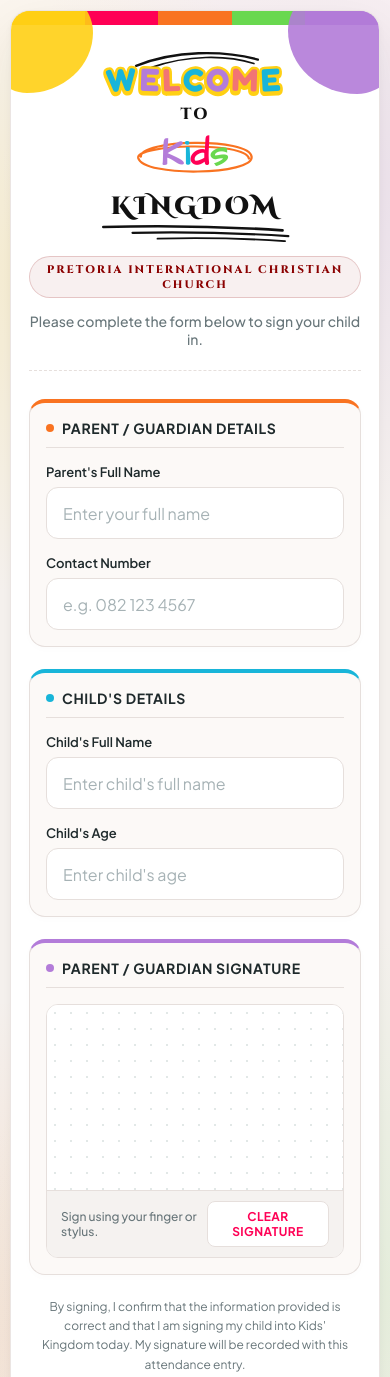
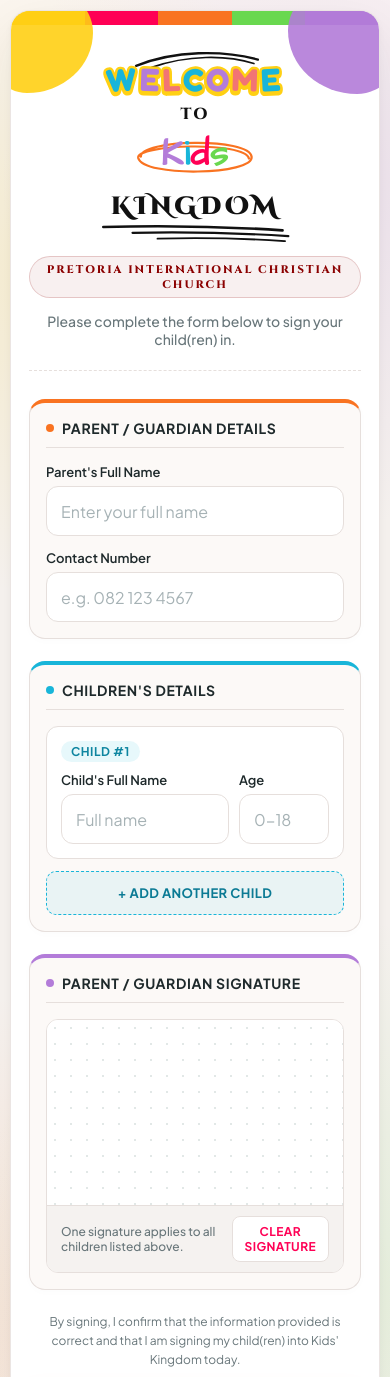
Before and after one commit to lior-adendorff/kids-kingdom-kiosk, a plain HTML site: page Index.html in a window 390 px wide. Shown: the top 1377 px of the page. Drawn offline with Linux system fonts and the light colour scheme.

Commit message:
Refactor HTML structure and improve form handling
Refactor and clean up CSS comments, improve child entry functionality, and update form submission logic.

```diff
--- a/Index.html
+++ b/Index.html
@@ -14,7 +14,6 @@
     }
 
     :root {
-      /* Banner Palette */
       --banner-yellow: #ffd014;
       --banner-magenta: #ff0055;
       --banner-green: #69d84f;
@@ -24,7 +23,6 @@
       --banner-coral: #f27474;
       --crimson-crest: #8b0000;
 
-      /* UI Theme */
       --background: #fbf6f3;
       --surface: #ffffff;
       --surface-alt: #fcf9f7;
@@ -65,7 +63,6 @@
       border: 1px solid rgba(230, 223, 220, 0.8);
     }
 
-    /* BANNER COLOR BLOBS AT TOP & BOTTOM */
     .banner-blobs-top {
       position: absolute;
       top: 0;
@@ -105,7 +102,7 @@
       border-radius: 55% 45% 40% 60% / 45% 55% 45% 55%;
     }
 
-    /* HEADER (RECREATING BANNER TYPOGRAPHY) */
+    /* HEADER */
     .header {
       position: relative;
       z-index: 1;
@@ -130,15 +127,12 @@
       line-height: 1.05;
       margin: 0;
       display: inline-block;
-      /* Thick yellow sticker outline like the banner */
       filter: drop-shadow(0px 2px 0px var(--banner-yellow));
       -webkit-text-stroke: 6px var(--banner-yellow);
       paint-order: stroke fill;
     }
 
-    .welcome-banner span {
-      display: inline-block;
-    }
+    .welcome-banner span { display: inline-block; }
     .welcome-banner .w { color: var(--banner-cyan); transform: rotate(-4deg); }
     .welcome-banner .e1 { color: var(--banner-purple); transform: rotate(2deg); }
     .welcome-banner .l { color: var(--banner-coral); transform: rotate(-2deg); }
@@ -225,7 +219,7 @@
       margin-top: 4px;
     }
 
-    /* PROFESSIONAL FORM SECTIONS */
+    /* FORM SECTIONS */
     #attendanceForm {
       position: relative;
       z-index: 1;
@@ -279,7 +273,7 @@
     }
 
     .field {
-      margin-bottom: 16px;
+      margin-bottom: 14px;
     }
 
     .field:last-child {
@@ -291,13 +285,13 @@
       font-size: 13px;
       font-weight: 600;
       color: var(--text);
-      margin-bottom: 7px;
+      margin-bottom: 6px;
     }
 
     input {
       width: 100%;
-      height: 52px;
-      padding: 12px 16px;
+      height: 50px;
+      padding: 10px 14px;
       border: 1.5px solid var(--border);
       border-radius: var(--radius-md);
       font-size: 16px;
@@ -317,6 +311,71 @@
     input:focus {
       border-color: var(--banner-orange);
       box-shadow: 0 0 0 4px rgba(249, 115, 33, 0.12);
+    }
+
+    /* DYNAMIC CHILD ENTRIES */
+    .child-entry {
+      background: var(--surface);
+      border: 1px solid var(--border);
+      border-radius: 12px;
+      padding: 14px;
+      margin-bottom: 12px;
+      position: relative;
+    }
+
+    .child-entry-header {
+      display: flex;
+      align-items: center;
+      justify-content: space-between;
+      margin-bottom: 10px;
+    }
+
+    .child-badge {
+      font-size: 12px;
+      font-weight: 700;
+      color: #0e85a0;
+      background: rgba(24, 181, 217, 0.1);
+      padding: 3px 10px;
+      border-radius: 999px;
+      text-transform: uppercase;
+      letter-spacing: 0.5px;
+    }
+
+    .remove-child-btn {
+      background: rgba(255, 0, 85, 0.08);
+      color: var(--banner-magenta);
+      border: none;
+      border-radius: 6px;
+      font-family: inherit;
+      font-size: 11px;
+      font-weight: 700;
+      padding: 4px 10px;
+      cursor: pointer;
+    }
+
+    .child-row-grid {
+      display: grid;
+      grid-template-columns: 1fr 110px;
+      gap: 12px;
+    }
+
+    .add-child-button {
+      width: 100%;
+      height: 44px;
+      background: rgba(24, 181, 217, 0.08);
+      border: 1.5px dashed var(--banner-cyan);
+      border-radius: 10px;
+      color: #0b7a94;
+      font-family: inherit;
+      font-size: 13px;
+      font-weight: 700;
+      letter-spacing: 0.4px;
+      cursor: pointer;
+      transition: all 0.15s ease;
+    }
+
+    .add-child-button:active {
+      background: rgba(24, 181, 217, 0.16);
     }
 
     /* SIGNATURE */
@@ -376,14 +435,9 @@
       letter-spacing: 0.4px;
       padding: 7px 12px;
       cursor: pointer;
-      transition: all 0.15s ease;
     }
 
-    .clear-button:active {
-      background: rgba(255, 0, 85, 0.08);
-    }
-
-    /* CONSENT */
+    /* CONSENT & SUBMIT */
     .notice {
       font-size: 12px;
       color: var(--muted);
@@ -393,7 +447,6 @@
       padding: 0 8px;
     }
 
-    /* SUBMIT */
     .submit-button {
       width: 100%;
       height: 58px;
@@ -412,7 +465,6 @@
 
     .submit-button:active {
       transform: translateY(1px);
-      box-shadow: 0 4px 12px rgba(249, 115, 33, 0.22);
     }
 
     .submit-button:disabled {
@@ -421,17 +473,14 @@
       box-shadow: none;
     }
 
-    /* STATUS */
     #status {
       text-align: center;
       font-size: 14px;
       font-weight: 600;
       margin-top: 14px;
       min-height: 21px;
-      line-height: 1.5;
     }
 
-    /* SUCCESS SCREEN */
     .success-screen {
       display: none;
       text-align: center;
@@ -466,83 +515,30 @@
       margin: 6px 0;
     }
 
-    /* LANDSCAPE TABLET */
     @media (orientation: landscape) and (min-width: 700px) {
-      body {
-        padding: 25px;
-      }
-
-      .app {
-        max-width: 1020px;
-        padding: 42px 44px 36px;
-      }
-
+      body { padding: 25px; }
+      .app { max-width: 1020px; padding: 42px 44px 36px; }
       #attendanceForm {
         display: grid;
         grid-template-columns: 1fr 1fr;
         column-gap: 26px;
         row-gap: 20px;
-        align-items: stretch;
+        align-items: start;
       }
-
-      .section {
-        margin-bottom: 0;
-      }
-
-      .signature-section,
-      .notice,
-      .submit-button {
-        grid-column: 1 / -1;
-      }
-
-      .notice {
-        margin: 4px 0;
-      }
-
-      canvas {
-        height: 195px;
-      }
+      .section { margin-bottom: 0; }
+      .signature-section, .notice, .submit-button { grid-column: 1 / -1; }
+      .notice { margin: 4px 0; }
+      canvas { height: 195px; }
     }
 
-    /* PORTRAIT TABLET */
-    @media (orientation: portrait) and (min-width: 600px) {
-      .app {
-        max-width: 620px;
-        padding: 44px 38px 36px;
-      }
-
-      canvas {
-        height: 215px;
-      }
-    }
-
-    /* MOBILE */
     @media (max-width: 480px) {
-      body {
-        padding: 10px;
-      }
-
-      .app {
-        padding: 36px 18px 24px;
-        border-radius: 20px;
-      }
-
-      .welcome-banner {
-        font-size: 32px;
-        -webkit-text-stroke: 5px var(--banner-yellow);
-      }
-
-      .kids-word {
-        font-size: 36px;
-      }
-
-      .kingdom-title {
-        font-size: 25px;
-      }
-
-      .section {
-        padding: 16px;
-      }
+      body { padding: 10px; }
+      .app { padding: 36px 18px 24px; border-radius: 20px; }
+      .welcome-banner { font-size: 32px; -webkit-text-stroke: 5px var(--banner-yellow); }
+      .kids-word { font-size: 36px; }
+      .kingdom-title { font-size: 25px; }
+      .section { padding: 16px; }
+      .child-row-grid { grid-template-columns: 1fr 90px; gap: 10px; }
     }
   </style>
 </head>
@@ -551,15 +547,11 @@
 
 <div class="app">
 
-  <!-- DECORATIVE BANNER ACCENTS -->
   <div class="banner-blobs-top"></div>
   <div class="corner-blob blob-tl"></div>
   <div class="corner-blob blob-tr"></div>
 
-  <!-- HEADER (MATCHING BANNER) -->
   <div class="header">
-
-    <!-- Hand-drawn double black swoosh above WELCOME -->
     <svg class="welcome-arc" viewBox="0 0 180 28" fill="none" xmlns="http://www.w3.org/2000/svg">
       <path d="M15 24 C 65 4, 125 4, 170 16" stroke="#111" stroke-width="3" stroke-linecap="round"/>
       <path d="M35 26 C 80 10, 130 10, 165 21" stroke="#111" stroke-width="2.2" stroke-linecap="round"/>
@@ -571,7 +563,6 @@
 
     <div class="to-text">TO</div>
 
-    <!-- Hand-drawn orange circle around multi-colored "Kids" -->
     <div class="kids-oval-wrap">
       <svg class="kids-oval-svg" viewBox="0 0 200 85" fill="none" preserveAspectRatio="none">
         <path d="M18 42 C16 14, 182 10, 186 42 C190 72, 22 76, 14 44 C10 22, 175 16, 182 45" stroke="#f97321" stroke-width="3.5" stroke-linecap="round"/>
@@ -583,7 +574,6 @@
 
     <div class="kingdom-title">KINGDOM</div>
 
-    <!-- Triple black underline strokes below KINGDOM -->
     <svg class="kingdom-strikes" viewBox="0 0 240 24" fill="none" xmlns="http://www.w3.org/2000/svg">
       <path d="M10 6 Q 120 3, 225 10" stroke="#111" stroke-width="3.2" stroke-linecap="round"/>
       <path d="M45 13 Q 140 11, 232 17" stroke="#111" stroke-width="2.6" stroke-linecap="round"/>
@@ -595,14 +585,13 @@
     </div>
 
     <div class="instruction">
-      Please complete the form below to sign your child in.
+      Please complete the form below to sign your child(ren) in.
     </div>
-
   </div>
 
-  <!-- ATTENDANCE FORM (CLEAN & PROFESSIONAL FOR PARENTS) -->
   <form id="attendanceForm">
 
+    <!-- PARENT DETAILS -->
     <div class="section section-parent">
       <div class="section-title">Parent / Guardian Details</div>
 
@@ -631,31 +620,15 @@
       </div>
     </div>
 
+    <!-- CHILDREN DETAILS (SUPPORTS MULTIPLE) -->
     <div class="section section-child">
-      <div class="section-title">Child's Details</div>
+      <div class="section-title">Children's Details</div>
 
-      <div class="field">
-        <label for="childName">Child's Full Name</label>
-        <input
-          type="text"
-          id="childName"
-          maxlength="100"
-          placeholder="Enter child's full name"
-          required
-        >
-      </div>
+      <div id="childrenContainer"></div>
 
-      <div class="field">
-        <label for="childAge">Child's Age</label>
-        <input
-          type="number"
-          id="childAge"
-          min="0"
-          max="18"
-          placeholder="Enter child's age"
-          required
-        >
-      </div>
+      <button type="button" class="add-child-button" onclick="addChildEntry()">
+        + ADD ANOTHER CHILD
+      </button>
     </div>
 
     <!-- SIGNATURE -->
@@ -666,7 +639,7 @@
         <canvas id="signaturePad"></canvas>
 
         <div class="signature-footer">
-          <span class="signature-hint">Sign using your finger or stylus.</span>
+          <span class="signature-hint">One signature applies to all children listed above.</span>
           <button
             type="button"
             class="clear-button"
@@ -677,12 +650,10 @@
       </div>
     </div>
 
-    <!-- NOTICE -->
     <div class="notice">
-      By signing, I confirm that the information provided is correct and that I am signing my child into Kids' Kingdom today. My signature will be recorded with this attendance entry.
+      By signing, I confirm that the information provided is correct and that I am signing my child(ren) into Kids' Kingdom today.
     </div>
 
-    <!-- SUBMIT -->
     <button
       type="submit"
       class="submit-button"
@@ -692,28 +663,80 @@
 
   </form>
 
-  <!-- STATUS -->
   <div id="status"></div>
 
-  <!-- SUCCESS SCREEN -->
   <div class="success-screen" id="successScreen">
     <div class="success-icon">✓</div>
-    <h2>Successfully Signed In!</h2>
-    <p>Thank you for signing your child into Kids' Kingdom.</p>
+    <h2 id="successTitle">Successfully Signed In!</h2>
+    <p id="successText">Thank you for signing your child into Kids' Kingdom.</p>
     <p>Have a blessed Sunday! ❤️</p>
   </div>
 
 </div>
 
 <script>
-  // SIGNATURE PAD
   const canvas = document.getElementById("signaturePad");
   const ctx = canvas.getContext("2d");
 
   let drawing = false;
   let hasSignature = false;
   let submitting = false;
+  let resetTimer;
+  let inactivityTimer;
 
+  // DYNAMIC CHILD FIELDS
+  function addChildEntry() {
+    startInactivityTimer();
+    const container = document.getElementById("childrenContainer");
+    const entry = document.createElement("div");
+    entry.className = "child-entry";
+
+    entry.innerHTML = `
+      <div class="child-entry-header">
+        <span class="child-badge">Child</span>
+        <button type="button" class="remove-child-btn" onclick="removeChildEntry(this)">✕ Remove</button>
+      </div>
+      <div class="child-row-grid">
+        <div>
+          <label>Child's Full Name</label>
+          <input type="text" class="child-name-input" maxlength="100" placeholder="Full name" required>
+        </div>
+        <div>
+          <label>Age</label>
+          <input type="number" class="child-age-input" min="0" max="18" placeholder="0-18" required>
+        </div>
+      </div>
+    `;
+
+    container.appendChild(entry);
+    updateChildEntriesUI();
+  }
+
+  function removeChildEntry(btn) {
+    startInactivityTimer();
+    const container = document.getElementById("childrenContainer");
+    if (container.children.length <= 1) return;
+    btn.closest(".child-entry").remove();
+    updateChildEntriesUI();
+  }
+
+  function updateChildEntriesUI() {
+    const entries = document.querySelectorAll("#childrenContainer .child-entry");
+    entries.forEach(function(entry, idx) {
+      entry.querySelector(".child-badge").textContent = "Child #" + (idx + 1);
+      const removeBtn = entry.querySelector(".remove-child-btn");
+      removeBtn.style.display = entries.length > 1 ? "inline-block" : "none";
+    });
+
+    const submitBtn = document.getElementById("submitButton");
+    if (!submitting) {
+      submitBtn.textContent = entries.length > 1
+        ? "SIGN IN " + entries.length + " CHILDREN"
+        : "SIGN IN CHILD";
+    }
+  }
+
+  // SIGNATURE PAD
   function resizeCanvas() {
     const rect = canvas.getBoundingClientRect();
     if (rect.width === 0) return;
@@ -730,7 +753,6 @@
     hasSignature = false;
   }
 
-  resizeCanvas();
   window.addEventListener("resize", resizeCanvas);
 
   function getPosition(event) {
@@ -773,7 +795,6 @@
     hasSignature = false;
   }
 
-  // FORM STATUS
   function showStatus(message, type) {
     const status = document.getElementById("status");
     status.textContent = message;
@@ -783,13 +804,12 @@
       "#68767a";
   }
 
-  // RESET FORM
-  let resetTimer;
-  let inactivityTimer;
-
   function resetApplication() {
     const form = document.getElementById("attendanceForm");
     form.reset();
+
+    document.getElementById("childrenContainer").innerHTML = "";
+    addChildEntry();
 
     form.style.display = "";
     document.getElementById("successScreen").style.display = "none";
@@ -801,12 +821,11 @@
     submitting = false;
     const button = document.getElementById("submitButton");
     button.disabled = false;
-    button.textContent = "SIGN IN CHILD";
+    updateChildEntriesUI();
 
     startInactivityTimer();
   }
 
-  // AUTOMATIC INACTIVITY RESET
   function startInactivityTimer() {
     clearTimeout(inactivityTimer);
     inactivityTimer = setTimeout(function() {
@@ -831,11 +850,22 @@
         return;
       }
 
+      const entries = document.querySelectorAll("#childrenContainer .child-entry");
+      const childrenList = [];
+
+      entries.forEach(function(entry) {
+        const nameVal = entry.querySelector(".child-name-input").value.trim();
+        const ageVal = entry.querySelector(".child-age-input").value;
+        childrenList.push({
+          childName: nameVal,
+          childAge: ageVal
+        });
+      });
+
       const payload = {
         parentName: document.getElementById("parentName").value.trim(),
         parentPhone: document.getElementById("parentPhone").value.trim(),
-        childName: document.getElementById("childName").value.trim(),
-        childAge: document.getElementById("childAge").value,
+        children: childrenList,
         signature: canvas.toDataURL("image/png")
       };
 
@@ -854,12 +884,16 @@
             showStatus("Unable to confirm submission.", "error");
             submitting = false;
             button.disabled = false;
-            button.textContent = "SIGN IN CHILD";
+            updateChildEntriesUI();
             startInactivityTimer();
             return;
           }
 
           document.getElementById("attendanceForm").style.display = "none";
+          document.getElementById("successText").textContent =
+            childrenList.length > 1
+              ? "Thank you for signing your " + childrenList.length + " children into Kids' Kingdom."
+              : "Thank you for signing your child into Kids' Kingdom.";
           document.getElementById("successScreen").style.display = "block";
           showStatus("", "");
 
@@ -869,13 +903,15 @@
           showStatus(error.message, "error");
           submitting = false;
           button.disabled = false;
-          button.textContent = "SIGN IN CHILD";
+          updateChildEntriesUI();
           startInactivityTimer();
         })
         .submitAttendance(payload);
     });
 
   // INITIALISE
+  addChildEntry();
+  resizeCanvas();
   startInactivityTimer();
 </script>
 
```
